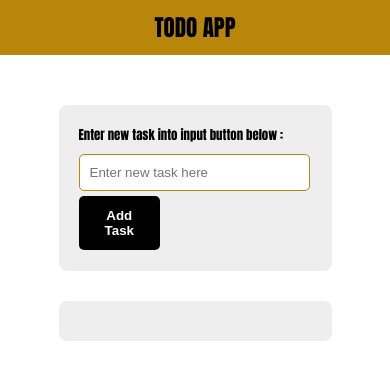
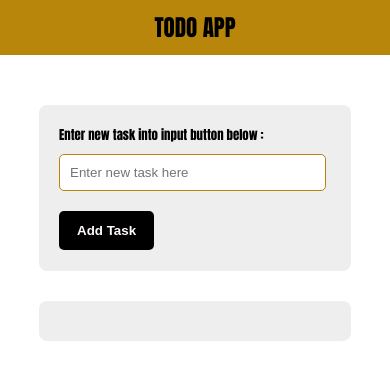
Before and after one commit to De-Black-Phoenix/ToDo-List-2, a plain HTML site: page index.html in a window 390 px wide. Drawn offline with Linux system fonts and the light colour scheme.

Commit message:
Turn with of main & task container to 80% when on mobile devices

```diff
--- a/style.css
+++ b/style.css
@@ -106,7 +106,12 @@ body {
     }
 
     .main_container {
+        width: 80%;
         flex-direction: column;
+    }
+
+    .task_container {
+        width: 80%;
     }
 
     .container-1 {
```
